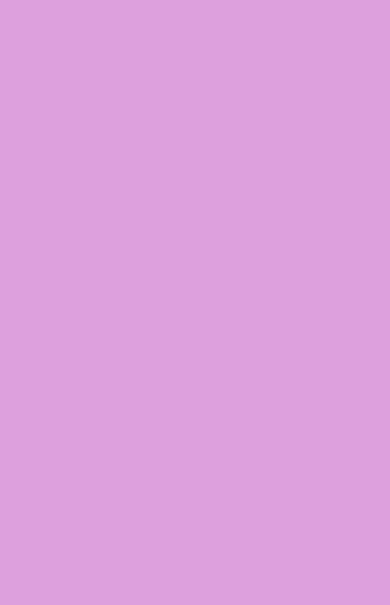
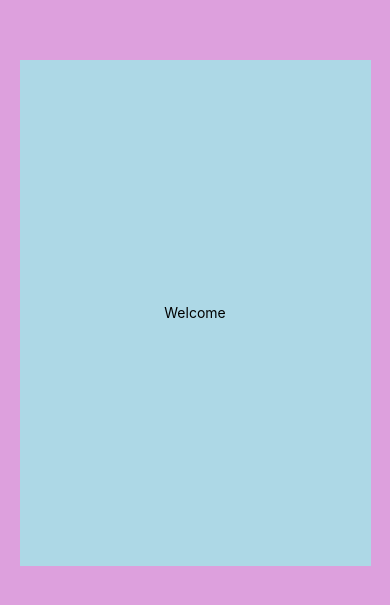
Before and after one commit to anhartasman/rn_dynamic_ui, a React Native app: screen / in a window 390 px wide. Shown: the part 109-714 px from the top of the page. Built offline with nearby package versions, Linux system fonts and the light colour scheme.

Commit message:
Dimensions API

```diff
--- a/App.js
+++ b/App.js
@@ -1,8 +1,17 @@
-import { StyleSheet, View } from "react-native";
+import { StyleSheet, Text, View, Dimensions } from "react-native";
 
 export default function App() {
-  return <View style={styles.container}></View>;
+  return (
+    <View style={styles.container}>
+      <View style={styles.box}>
+        <Text style={styles.Text}>Welcome</Text>
+      </View>
+    </View>
+  );
 }
+
+const windowsWidth = Dimensions.get("window").width;
+const windowsHeight = Dimensions.get("window").height;
 
 const styles = StyleSheet.create({
   container: {
@@ -11,4 +20,14 @@ const styles = StyleSheet.create({
     alignItems: "center",
     justifyContent: "center",
   },
+  box: {
+    width: windowsWidth > 500 ? "70%" : "90%",
+    height: windowsHeight > 600 ? "60%" : "90%",
+    backgroundColor: "lightblue",
+    alignItems: "center",
+    justifyContent: "center",
+  },
+  text: {
+    fontSize: windowsWidth > 500 ? 50 : 24,
+  },
 });
```
